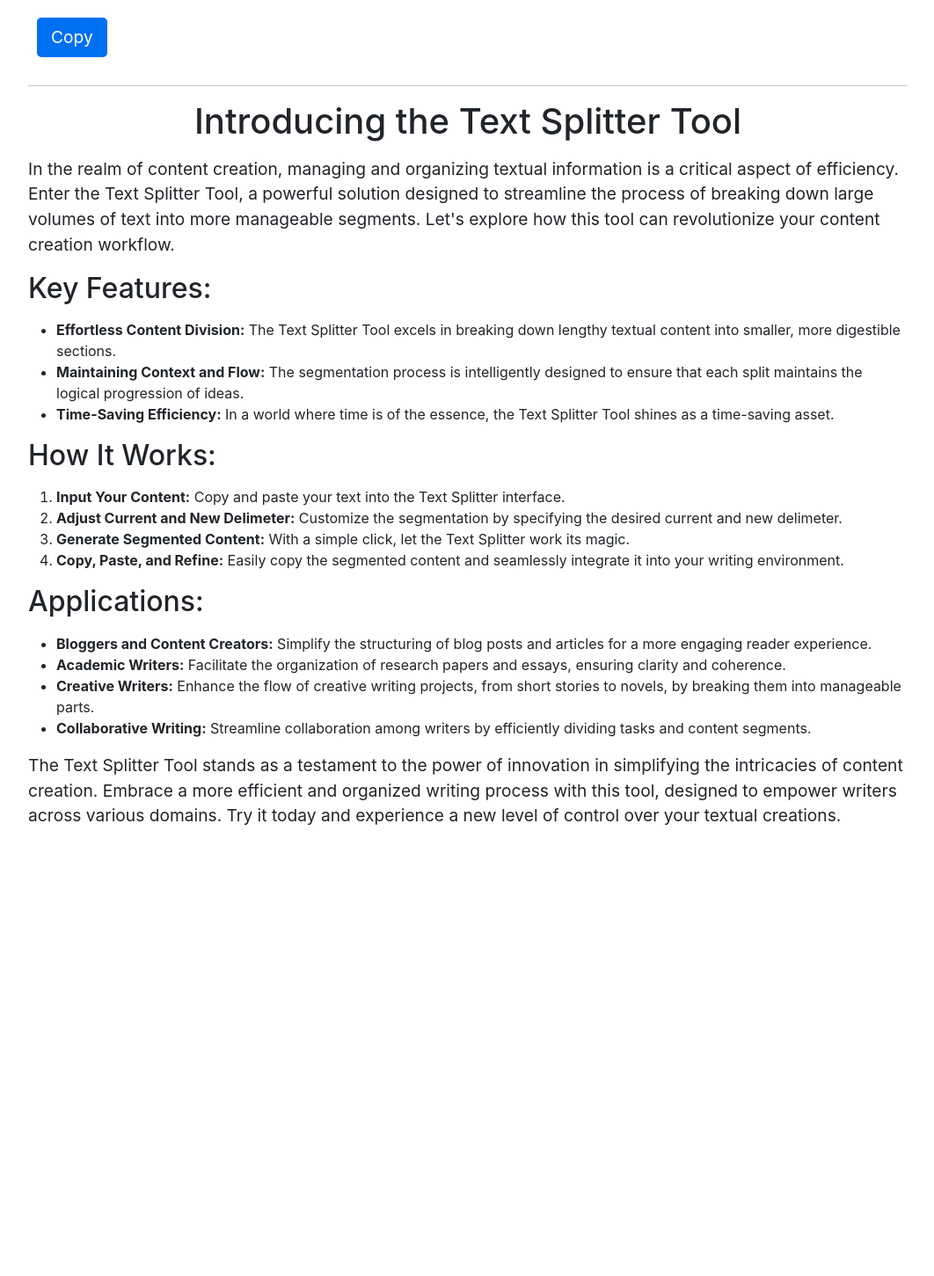
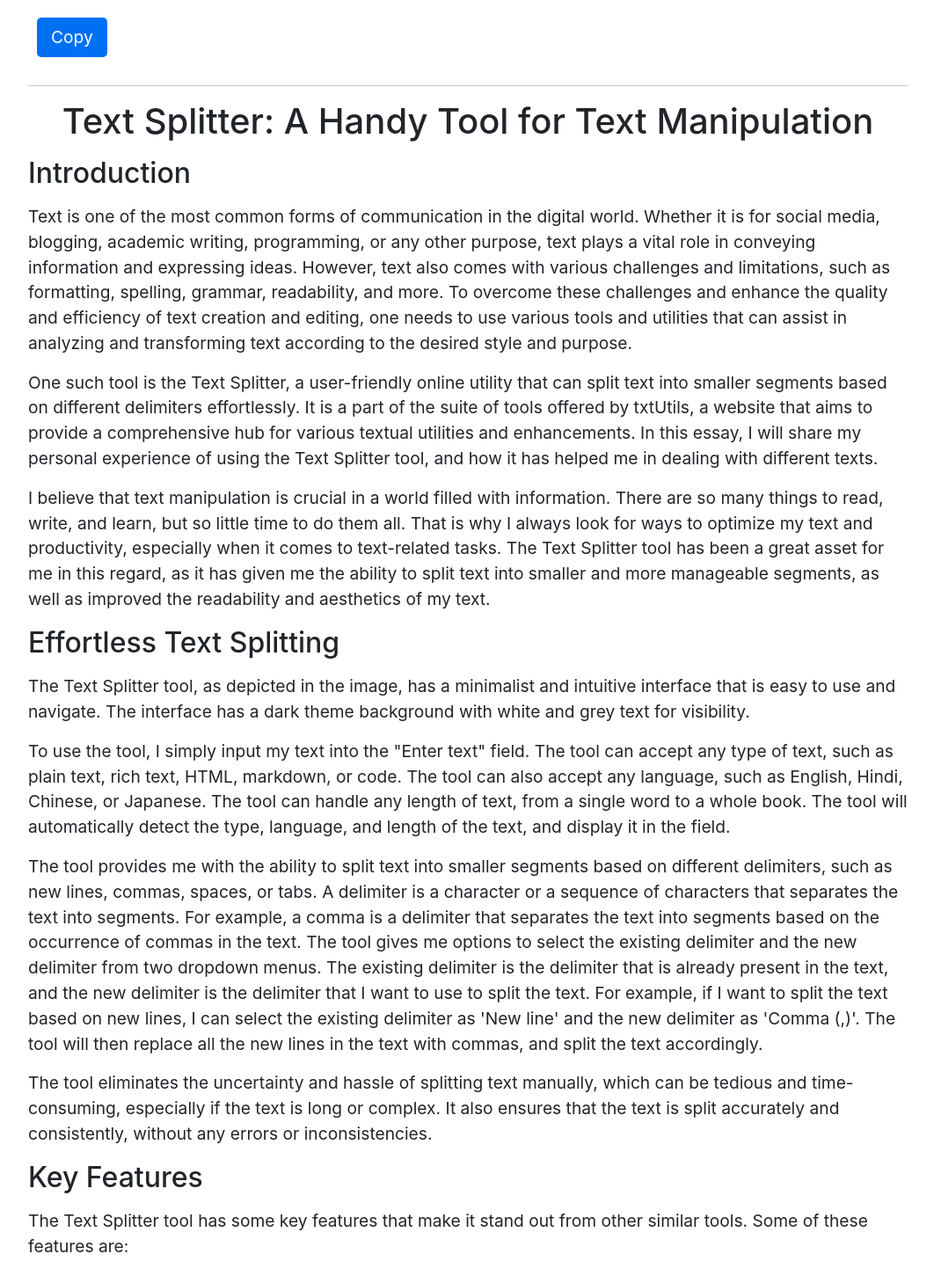
Before and after one commit to codewithpom/TextUtils, a Next.js app: page /text-splitter in a window 1280 px wide. Shown: the part 493-1944 px from the top of the page at 88% size, without its empty margins (108-1170 px from the left). Before the commit the page ends 1451 px from the top, so only its background shows below. Built offline with nearby package versions, Linux system fonts and the light colour scheme.

Commit message:
Added info for text-splitter

```diff
--- a/pages/text-splitter.js
+++ b/pages/text-splitter.js
@@ -100,39 +100,41 @@
                     className='text-center'
                 />
                 {/* write about it in at least 1000 words */}
-                <h1 class="mb-4">Introducing the Text Splitter Tool</h1>
-
-                <p class="lead">In the realm of content creation, managing and organizing textual information is a critical aspect of efficiency. Enter the Text Splitter Tool, a powerful solution designed to streamline the process of breaking down large volumes of text into more manageable segments. Let's explore how this tool can revolutionize your content creation workflow.</p>
-
-                <div class="row">
-                    <div class="col-md-6">
-                        <h2 class="mt-4">Key Features:</h2>
-                        <ul>
-                            <li><strong>Effortless Content Division:</strong> The Text Splitter Tool excels in breaking down lengthy textual content into smaller, more digestible sections.</li>
-                            <li><strong>Maintaining Context and Flow:</strong> The segmentation process is intelligently designed to ensure that each split maintains the logical progression of ideas.</li>
-                            <li><strong>Time-Saving Efficiency:</strong> In a world where time is of the essence, the Text Splitter Tool shines as a time-saving asset.</li>
-                        </ul>
-                    </div>
-                    <div class="col-md-6">
-                        <h2 class="mt-4">How It Works:</h2>
-                        <ol>
-                            <li><strong>Input Your Content:</strong> Copy and paste your text into the Text Splitter interface.</li>
-                            <li><strong>Adjust Current and New Delimeter:</strong> Customize the segmentation by specifying the desired current and new delimeter.</li>
-                            <li><strong>Generate Segmented Content:</strong> With a simple click, let the Text Splitter work its magic.</li>
-                            <li><strong>Copy, Paste, and Refine:</strong> Easily copy the segmented content and seamlessly integrate it into your writing environment.</li>
-                        </ol>
-                    </div>
-                </div>
-
-                <h2 class="mt-4">Applications:</h2>
+                <h1>Text Splitter: A Handy Tool for Text Manipulation</h1>
+                <h2>Introduction</h2>
+                <p>Text is one of the most common forms of communication in the digital world. Whether it is for social media, blogging, academic writing, programming, or any other purpose, text plays a vital role in conveying information and expressing ideas. However, text also comes with various challenges and limitations, such as formatting, spelling, grammar, readability, and more. To overcome these challenges and enhance the quality and efficiency of text creation and editing, one needs to use various tools and utilities that can assist in analyzing and transforming text according to the desired style and purpose.</p>
+                <p>One such tool is the Text Splitter, a user-friendly online utility that can split text into smaller segments based on different delimiters effortlessly. It is a part of the suite of tools offered by txtUtils, a website that aims to provide a comprehensive hub for various textual utilities and enhancements. In this essay, I will share my personal experience of using the Text Splitter tool, and how it has helped me in dealing with different texts.</p>
+                <p>I believe that text manipulation is crucial in a world filled with information. There are so many things to read, write, and learn, but so little time to do them all. That is why I always look for ways to optimize my text and productivity, especially when it comes to text-related tasks. The Text Splitter tool has been a great asset for me in this regard, as it has given me the ability to split text into smaller and more manageable segments, as well as improved the readability and aesthetics of my text.</p>
+                <h2>Effortless Text Splitting</h2>
+                <p>The Text Splitter tool, as depicted in the image, has a minimalist and intuitive interface that is easy to use and navigate. The interface has a dark theme background with white and grey text for visibility.</p>
+                <p>To use the tool, I simply input my text into the &quot;Enter text&quot; field. The tool can accept any type of text, such as plain text, rich text, HTML, markdown, or code. The tool can also accept any language, such as English, Hindi, Chinese, or Japanese. The tool can handle any length of text, from a single word to a whole book. The tool will automatically detect the type, language, and length of the text, and display it in the field.</p>
+                <p>The tool provides me with the ability to split text into smaller segments based on different delimiters, such as new lines, commas, spaces, or tabs. A delimiter is a character or a sequence of characters that separates the text into segments. For example, a comma is a delimiter that separates the text into segments based on the occurrence of commas in the text. The tool gives me options to select the existing delimiter and the new delimiter from two dropdown menus. The existing delimiter is the delimiter that is already present in the text, and the new delimiter is the delimiter that I want to use to split the text. For example, if I want to split the text based on new lines, I can select the existing delimiter as &#39;New line&#39; and the new delimiter as &#39;Comma (,)&#39;. The tool will then replace all the new lines in the text with commas, and split the text accordingly.</p>
+                <p>The tool eliminates the uncertainty and hassle of splitting text manually, which can be tedious and time-consuming, especially if the text is long or complex. It also ensures that the text is split accurately and consistently, without any errors or inconsistencies.</p>
+                <h2>Key Features</h2>
+                <p>The Text Splitter tool has some key features that make it stand out from other similar tools. Some of these features are:</p>
                 <ul>
-                    <li><strong>Bloggers and Content Creators:</strong> Simplify the structuring of blog posts and articles for a more engaging reader experience.</li>
-                    <li><strong>Academic Writers:</strong> Facilitate the organization of research papers and essays, ensuring clarity and coherence.</li>
-                    <li><strong>Creative Writers:</strong> Enhance the flow of creative writing projects, from short stories to novels, by breaking them into manageable parts.</li>
-                    <li><strong>Collaborative Writing:</strong> Streamline collaboration among writers by efficiently dividing tasks and content segments.</li>
+                    <li>Multi-Type Text Support: The tool can support any type of text, such as plain text, rich text, HTML, markdown, or code. This means that I can split any text that I encounter or create, regardless of the format or style. The tool can also detect and display the type of text that I input, giving me a better understanding of the text structure and content.</li>
+                    <li>Multi-Language Text Support: The tool can support any language, such as English, Hindi, Chinese, or Japanese. This means that I can split any text that I encounter or create, regardless of the language or script. The tool can also detect and display the language of text that I input, giving me a better understanding of the text meaning and context.</li>
+                    <li>Interactive User Interface: The tool has an interactive and user-friendly design that makes it easy to navigate and use. The tool has clear and concise labels and instructions, as well as responsive and intuitive buttons and dropdown menus. The tool also has a dark theme that contrasts well with the white text, making it comfortable for my eyes. The tool also has a feedback and support section, where I can rate the tool, share my suggestions or complaints, or contact the developers for any queries or issues. This gives me a satisfying and enjoyable user experience.</li>
                 </ul>
-
-                <p class="mt-4">The Text Splitter Tool stands as a testament to the power of innovation in simplifying the intricacies of content creation. Embrace a more efficient and organized writing process with this tool, designed to empower writers across various domains. Try it today and experience a new level of control over your textual creations.</p>
+                <h2>How It Works</h2>
+                <p>The tool is very simple and easy to use, as it only requires three steps to split text based on different delimiters. These steps are:</p>
+                <ul>
+                    <li>Paste Your Text: The first step is to copy and paste the text that I want to split into the &quot;Enter text&quot; field. The tool can accept any type of text, such as plain text, rich text, HTML, markdown, or code. The tool can also accept any language, such as English, Hindi, Chinese, or Japanese. The tool can handle any length of text, from a single word to a whole book. The tool will automatically detect the type, language, and length of the text, and display it in the field.</li>
+                    <li>Select Delimiters: The second step is to select the existing delimiter and the new delimiter from the two dropdown menus. The existing delimiter is the delimiter that is already present in the text, and the new delimiter is the delimiter that I want to use to split the text. The tool gives me options to select from common delimiters, such as new lines, commas, spaces, or tabs. I can also enter a custom delimiter, such as a symbol or a word, if I want to split the text based on a specific character or sequence of characters.</li>
+                    <li>Split Text: The third and final step is to split the text based on the selected delimiters. I can do this by clicking on the blue “Split Text” button. The tool will then replace all the occurrences of the existing delimiter in the text with the new delimiter, and split the text accordingly. The tool will display the resultant text in the “Resultant Text” field below, with a “Copy” button adjacent for easy copying of the results. I can then paste the resultant text wherever I want, such as a word processor, a spreadsheet, or a database.</li>
+                </ul>
+                <h2>Applications Across Scenarios</h2>
+                <p>The Text Splitter tool can be applied to various tasks and scenarios involving text manipulation and splitting. Some of the examples are:</p>
+                <ul>
+                    <li>Data Analysis: The tool can help me perform data analysis, by enabling me to split data into smaller and more manageable segments based on different delimiters. The tool can help me organize and process data, by giving me the ability to split data into columns, rows, cells, or fields based on the occurrence of delimiters in the data. The tool can also help me convert data into different formats, by allowing me to change the delimiters in the data according to the required format. For example, I can use the tool to split a CSV file into an Excel file, by changing the delimiter from comma to tab.</li>
+                    <li>Text Editing: The tool can help me edit text, by enabling me to split text into smaller and more readable segments based on different delimiters. The tool can help me improve the readability and aesthetics of my text, by giving me the ability to split text into paragraphs, sentences, words, or letters based on the occurrence of delimiters in the text. The tool can also help me experiment and have fun with different texts, by allowing me to change the delimiters in the text according to my personal preference and mood. For example, I can use the tool to split a poem into a list of words, by changing the delimiter from new line to comma.</li>
+                    <li>Text Creation: The tool can help me create text, by enabling me to split text into smaller and more creative segments based on different delimiters. The tool can help me increase the versatility and creativity of my text, by giving me the ability to split text into phrases, clauses, or expressions based on the occurrence of delimiters in the text. The tool can also help me generate new and interesting texts, by allowing me to change the delimiters in the text according to my inspiration and imagination. For example, I can use the tool to split a story into a collage of words, by changing the delimiter from space to new line.</li>
+                </ul>
+                <h2>Unlock Your Text Potential</h2>
+                <p>I invite you to experience the Text Splitter tool for yourself, and see how it can help you unlock your text potential. You can access the tool by visiting the txtUtils website, where you can also find other useful and interesting tools for text manipulation and enhancement. You can also join the community of text users and creators who are benefiting from the Text Splitter tool, by sharing your feedback, suggestions, or testimonials with the developers and other users. You can also embrace the Text Splitter tool as an indispensable tool for text manipulation and splitting, by making it a part of your daily text and writing routine.</p>
+                <h2>Closing Statement</h2>
+                <p>The Text Splitter tool is a beacon of efficiency in a world where text is abundant. It is a tool that can help you save time and effort, improve readability and aesthetics, and increase versatility and creativity when dealing with different texts. It is a tool that can help you split and transform any text that you encounter or create, regardless of the type, language, or length. It is a tool that can help you optimize your text and productivity, by giving you the ability to split text into smaller and more manageable segments. It is a tool that can help you enjoy</p>
 
             </div>
 
@@ -141,7 +143,6 @@
             <style jsx>{`
                 .container {
                     margin: 0 auto;
-
                     width: 80%;
                 }
                 h1 {
```
Also changed, not shown: 1 other file (tests, documents, lock files or other folders).
